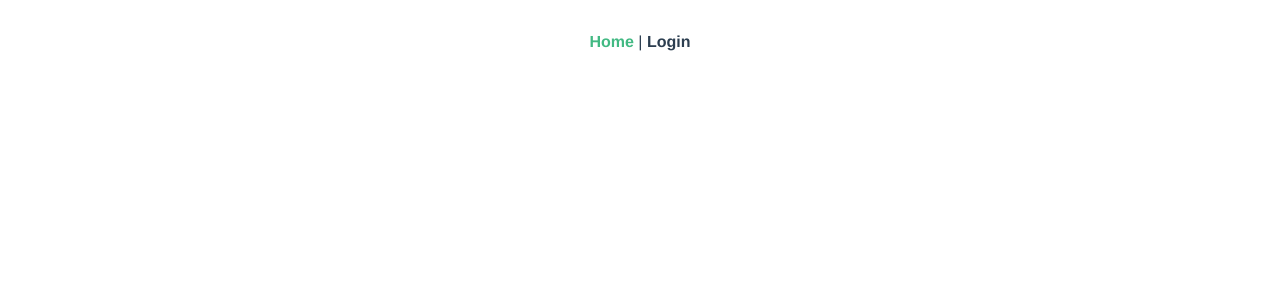
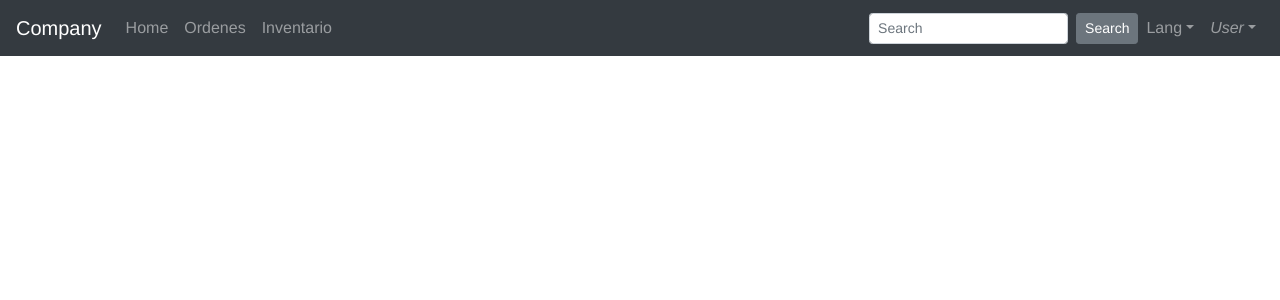
Before and after one commit to Carolinsrainbow/Classic-Models, a Vue app: page / in a window 1280 px wide. Shown: the top 300 px of the page. Built offline with nearby package versions, Linux system fonts and the light colour scheme.

Commit message:
Incorporación de Inventario Vista

```diff
--- a/src/App.vue
+++ b/src/App.vue
@@ -1,9 +1,5 @@
 <template>
   <div id="app">
-    <div id="nav">
-      <router-link to="/">Home</router-link> |
-      <router-link to="/login">Login</router-link>
-    </div>
     <router-view/>
   </div>
 </template>
--- a/src/components/Navbar.vue
+++ b/src/components/Navbar.vue
@@ -0,0 +1,47 @@
+<template>
+  <div>
+    <b-navbar toggleable="lg" type="dark" variant="dark">
+      <b-navbar-brand href="#">Company</b-navbar-brand>
+
+      <b-navbar-toggle target="nav-collapse"></b-navbar-toggle>
+
+      <b-collapse id="nav-collapse" is-nav>
+        <b-navbar-nav>
+          <b-nav-item href="/">Home</b-nav-item>
+          <b-nav-item href="/ordenes">Ordenes</b-nav-item>
+          <b-nav-item href="/inventario">Inventario</b-nav-item>
+        </b-navbar-nav>
+
+        <!-- Right aligned nav items -->
+        <b-navbar-nav class="ml-auto">
+          <b-nav-form>
+            <b-form-input size="sm" class="mr-sm-2" placeholder="Search"></b-form-input>
+            <b-button size="sm" class="my-2 my-sm-0" type="submit">Search</b-button>
+          </b-nav-form>
+
+          <b-nav-item-dropdown text="Lang" right>
+            <b-dropdown-item href="#">EN</b-dropdown-item>
+            <b-dropdown-item href="#">ES</b-dropdown-item>
+            <b-dropdown-item href="#">RU</b-dropdown-item>
+            <b-dropdown-item href="#">FA</b-dropdown-item>
+          </b-nav-item-dropdown>
+
+          <b-nav-item-dropdown right>
+            <!-- Using 'button-content' slot -->
+            <template v-slot:button-content>
+              <em>User</em>
+            </template>
+            <b-dropdown-item href="#">Profile</b-dropdown-item>
+            <b-dropdown-item href="#">Sign Out</b-dropdown-item>
+          </b-nav-item-dropdown>
+        </b-navbar-nav>
+      </b-collapse>
+    </b-navbar>
+  </div>
+</template>
+
+<script>
+export default {
+  name: "Navbar",
+};
+</script>
--- a/src/views/Home.vue
+++ b/src/views/Home.vue
@@ -1,14 +1,17 @@
 <template>
   <div id="Dashboard">
-
+    <!-- Incorporación del Navbar  -->
+    <Navbar></Navbar>
   </div>
 </template>
 
 <script>
-
+import Navbar from "@/components/Navbar.vue";
 
 export default {
-  name: 'Dashboard',
-
-}
+  name: "Dashboard",
+  components: {
+    Navbar,
+  },
+};
 </script>
--- a/src/views/Login.vue
+++ b/src/views/Login.vue
@@ -1,22 +1,33 @@
 <template>
   <div class="login">
-    <h1>Ingresa tus datos</h1>
-<input type="text" v-model="email">
-<br>
-<input type="text" v-model="pass">
-<br>
-<button>Ingresa </button>
-    </div>
+
+    <h1>Login Usuario</h1>
+    <br />
+    <h3>Email</h3>
+    <input type="text" v-model="email" />
+    <br />
+    <h3>Contraseña</h3>
+    <input type="text" v-model="pass" />
+    <br />
+    <h5>Ingrese sus credenciales de usuario</h5>
+    <br />
+    <button class="btn btn-info" @click="login">Ingresar</button>
+  </div>
 </template>
 
 <script>
 export default {
   name: "Login",
-  data(){
-    return{
-      email:"hola@classicmodels.cl",
-      pass:"hola123"
-    }
-  }
-}
+  data() {
+    return {
+      email: "hola@classicmodels.cl",
+      pass: "hola123",
+    };
+  },
+  methods: {
+    login() {
+      alert("aloja hawai");
+    },
+  },
+};
 </script>
```
